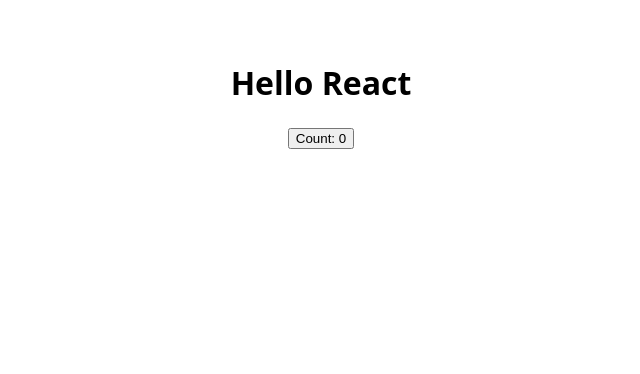
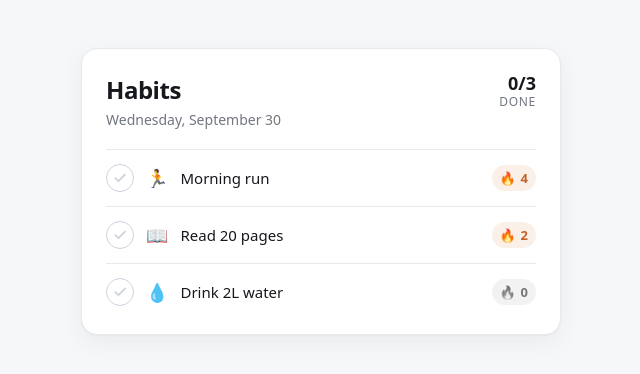
Before and after one commit to nicolasalt-shipit/shipit-demo-app, a React (Vite) app: page / in a window 1280 px wide. Shown: the top 374 px of the page, without its empty margins (319-959 px from the left). Built offline with nearby package versions, Linux system fonts and the light colour scheme.

Commit message:
Verified working — checking "Morning run" took its streak 4 → 5, "Drink 2L water" 0 → 1 (its chip lights up from grey),

```diff
--- a/index.html
+++ b/index.html
@@ -3,7 +3,7 @@
   <head>
     <meta charset="UTF-8" />
     <meta name="viewport" content="width=device-width, initial-scale=1.0" />
-    <title>My React App</title>
+    <title>Habit Tracker</title>
   </head>
   <body>
     <div id="root"></div>
--- /dev/null
+++ b/src/App.css
@@ -0,0 +1,200 @@
+:root {
+  --bg: #f6f7f9;
+  --card: #ffffff;
+  --ink: #16181d;
+  --muted: #71767f;
+  --line: #e7e9ee;
+  --accent: #2f7d5d;
+  --accent-soft: #e8f4ee;
+  --flame: #c4622a;
+  --flame-soft: #fbf0e7;
+}
+
+* {
+  box-sizing: border-box;
+}
+
+body {
+  margin: 0;
+  background: var(--bg);
+  color: var(--ink);
+  font-family: ui-sans-serif, system-ui, -apple-system, "Segoe UI", Roboto, sans-serif;
+  -webkit-font-smoothing: antialiased;
+}
+
+.sr-only {
+  position: absolute;
+  width: 1px;
+  height: 1px;
+  padding: 0;
+  margin: -1px;
+  overflow: hidden;
+  clip: rect(0 0 0 0);
+  white-space: nowrap;
+  border: 0;
+}
+
+.page {
+  min-height: 100vh;
+  display: flex;
+  justify-content: center;
+  padding: 3rem 1.25rem;
+}
+
+.card {
+  width: 100%;
+  max-width: 30rem;
+  background: var(--card);
+  border: 1px solid var(--line);
+  border-radius: 16px;
+  padding: 1.5rem;
+  box-shadow: 0 1px 2px rgba(16, 18, 24, 0.04), 0 8px 24px rgba(16, 18, 24, 0.05);
+  height: fit-content;
+}
+
+.header {
+  display: flex;
+  align-items: flex-start;
+  justify-content: space-between;
+  gap: 1rem;
+  padding-bottom: 1.25rem;
+  border-bottom: 1px solid var(--line);
+}
+
+h1 {
+  margin: 0;
+  font-size: 1.5rem;
+  letter-spacing: -0.02em;
+}
+
+.date {
+  margin: 0.25rem 0 0;
+  font-size: 0.875rem;
+  color: var(--muted);
+}
+
+.progress {
+  display: flex;
+  flex-direction: column;
+  align-items: flex-end;
+  line-height: 1.2;
+}
+
+.progress-count {
+  font-size: 1.125rem;
+  font-weight: 600;
+  font-variant-numeric: tabular-nums;
+}
+
+.progress-label {
+  font-size: 0.75rem;
+  color: var(--muted);
+  text-transform: uppercase;
+  letter-spacing: 0.06em;
+}
+
+.habit-list {
+  list-style: none;
+  margin: 0;
+  padding: 0;
+}
+
+.habit {
+  display: flex;
+  align-items: center;
+  gap: 0.75rem;
+  padding: 0.875rem 0;
+  border-bottom: 1px solid var(--line);
+}
+
+.habit:last-child {
+  border-bottom: none;
+  padding-bottom: 0.25rem;
+}
+
+.check {
+  flex: none;
+  width: 1.75rem;
+  height: 1.75rem;
+  display: grid;
+  place-items: center;
+  padding: 0;
+  border: 1.5px solid #cdd2db;
+  border-radius: 999px;
+  background: transparent;
+  cursor: pointer;
+  transition: background 0.15s ease, border-color 0.15s ease, transform 0.1s ease;
+}
+
+.check:hover {
+  border-color: var(--accent);
+  background: var(--accent-soft);
+}
+
+.check:active {
+  transform: scale(0.92);
+}
+
+.check:focus-visible {
+  outline: 2px solid var(--accent);
+  outline-offset: 2px;
+}
+
+.check svg {
+  width: 0.9rem;
+  height: 0.9rem;
+  fill: none;
+  stroke: #cdd2db;
+  stroke-width: 3;
+  stroke-linecap: round;
+  stroke-linejoin: round;
+  transition: stroke 0.15s ease;
+}
+
+.habit.is-done .check {
+  background: var(--accent);
+  border-color: var(--accent);
+}
+
+.habit.is-done .check svg {
+  stroke: #ffffff;
+}
+
+.emoji {
+  font-size: 1.125rem;
+  line-height: 1;
+}
+
+.name {
+  flex: 1;
+  font-size: 0.9375rem;
+  transition: color 0.15s ease;
+}
+
+.habit.is-done .name {
+  color: var(--muted);
+  text-decoration: line-through;
+  text-decoration-color: #c9ced8;
+}
+
+.streak {
+  flex: none;
+  display: inline-flex;
+  align-items: center;
+  gap: 0.3rem;
+  padding: 0.25rem 0.5rem;
+  border-radius: 999px;
+  background: #f1f2f5;
+  color: var(--muted);
+  font-size: 0.8125rem;
+  font-weight: 600;
+  font-variant-numeric: tabular-nums;
+  filter: grayscale(1);
+  transition: background 0.15s ease, color 0.15s ease, filter 0.15s ease;
+}
+
+.streak.is-active {
+  background: var(--flame-soft);
+  color: var(--flame);
+  filter: none;
+}
--- a/src/App.tsx
+++ b/src/App.tsx
@@ -1,14 +1,89 @@
 import { useState } from "react";
+import "./App.css";
+
+type Habit = {
+  id: number;
+  name: string;
+  emoji: string;
+  streak: number;
+  doneToday: boolean;
+};
+
+const SEED_HABITS: Habit[] = [
+  { id: 1, name: "Morning run", emoji: "🏃", streak: 4, doneToday: false },
+  { id: 2, name: "Read 20 pages", emoji: "📖", streak: 2, doneToday: false },
+  { id: 3, name: "Drink 2L water", emoji: "💧", streak: 0, doneToday: false },
+];
 
 export function App() {
-  const [count, setCount] = useState(0);
+  const [habits, setHabits] = useState<Habit[]>(SEED_HABITS);
+
+  const toggle = (id: number) => {
+    setHabits((prev) =>
+      prev.map((h) =>
+        h.id === id
+          ? {
+              ...h,
+              doneToday: !h.doneToday,
+              streak: h.doneToday ? Math.max(0, h.streak - 1) : h.streak + 1,
+            }
+          : h,
+      ),
+    );
+  };
+
+  const doneCount = habits.filter((h) => h.doneToday).length;
+  const today = new Date().toLocaleDateString(undefined, {
+    weekday: "long",
+    month: "long",
+    day: "numeric",
+  });
 
   return (
-    <div style={{ fontFamily: "system-ui", padding: "2rem", textAlign: "center" }}>
-      <h1>Hello React</h1>
-      <button onClick={() => setCount((c) => c + 1)}>
-        Count: {count}
-      </button>
+    <div className="page">
+      <main className="card">
+        <header className="header">
+          <div>
+            <h1>Habits</h1>
+            <p className="date">{today}</p>
+          </div>
+          <div className="progress" aria-label={`${doneCount} of ${habits.length} habits done`}>
+            <span className="progress-count">
+              {doneCount}/{habits.length}
+            </span>
+            <span className="progress-label">done</span>
+          </div>
+        </header>
+
+        <ul className="habit-list">
+          {habits.map((habit) => (
+            <li key={habit.id} className={`habit${habit.doneToday ? " is-done" : ""}`}>
+              <button
+                className="check"
+                onClick={() => toggle(habit.id)}
+                aria-pressed={habit.doneToday}
+                aria-label={`Mark ${habit.name} as ${habit.doneToday ? "not done" : "done"}`}
+              >
+                <svg viewBox="0 0 24 24" aria-hidden="true">
+                  <polyline points="20 6 9 17 4 12" />
+                </svg>
+              </button>
+
+              <span className="emoji" aria-hidden="true">
+                {habit.emoji}
+              </span>
+
+              <span className="name">{habit.name}</span>
+
+              <span className={`streak${habit.streak > 0 ? " is-active" : ""}`}>
+                <span aria-hidden="true">🔥</span>
+                <span>{habit.streak}</span>
+                <span className="sr-only">day streak</span>
+              </span>
+            </li>
+          ))}
+        </ul>
+      </main>
     </div>
   );
 }
```
